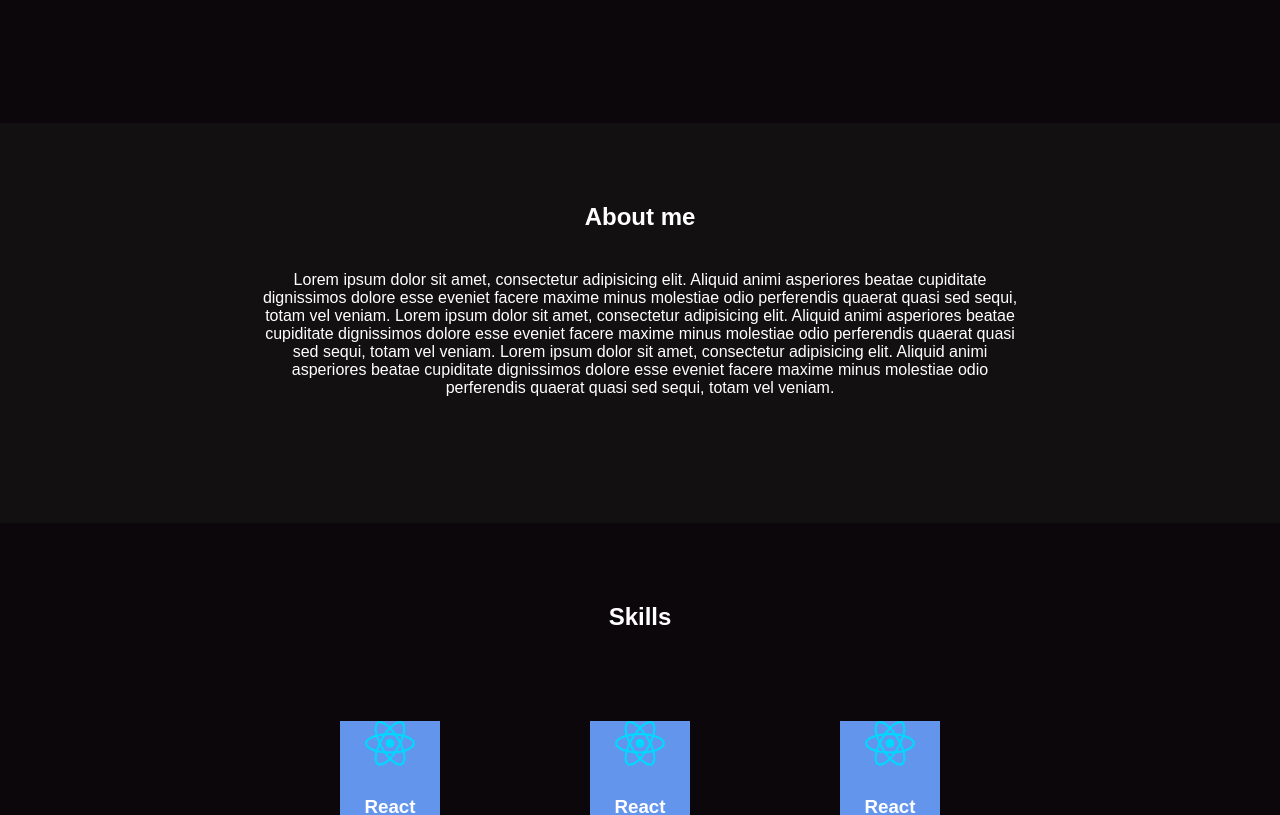
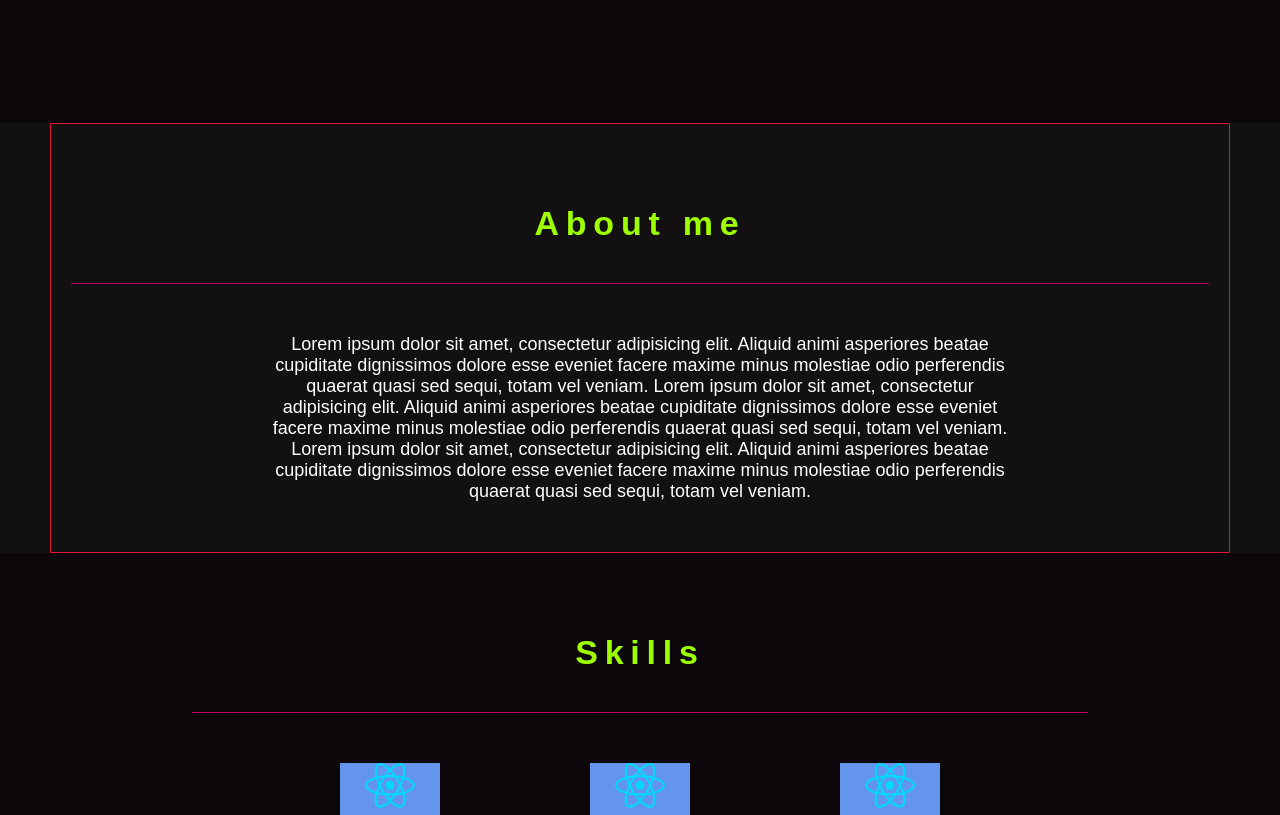
Before and after one commit to oksivasilinka/portfolio, a React app: page / in a window 1280 px wide. Shown: the part 780-1595 px from the top of the page. Built offline with nearby package versions, Linux system fonts and the light colour scheme.

Commit message:
fix styles about me

```diff
--- a/src/components/section-text/section-text.tsx
+++ b/src/components/section-text/section-text.tsx
@@ -3,4 +3,7 @@ import styled from 'styled-components'
 export const SectionText = styled.span`
   display: block;
   text-align: center;
+  font-size: 18px;
+  font-weight: 400;
+  padding: 50px 200px;
 `
--- a/src/components/section-title/section-title.tsx
+++ b/src/components/section-title/section-title.tsx
@@ -1,7 +1,13 @@
 import styled from 'styled-components'
+import { theme } from 'styles/theme'
 
 export const SectionTitle = styled.h2`
   text-align: center;
   padding-top: 80px;
   padding-bottom: 40px;
+  font-size: 34px;
+  font-weight: 700;
+  letter-spacing: 6.8px;
+  color: ${theme.colors.accent};
+  border-bottom: 1px solid ${theme.colors.secondary};
 `
--- a/src/layout/sections/about-me/about-me.tsx
+++ b/src/layout/sections/about-me/about-me.tsx
@@ -1,25 +1,27 @@
 import styled from 'styled-components'
 import { SectionTitle } from 'components/section-title/section-title'
 import { SectionText } from 'components/section-text/section-text'
+import { Container } from 'components/container/container'
 
 export const AboutMe = () => {
   return (
     <StyledAboutMe>
-      <SectionTitle>About me</SectionTitle>
-      <SectionText>
-        Lorem ipsum dolor sit amet, consectetur adipisicing elit. Aliquid animi asperiores beatae cupiditate dignissimos
-        dolore esse eveniet facere maxime minus molestiae odio perferendis quaerat quasi sed sequi, totam vel veniam.
-        Lorem ipsum dolor sit amet, consectetur adipisicing elit. Aliquid animi asperiores beatae cupiditate dignissimos
-        dolore esse eveniet facere maxime minus molestiae odio perferendis quaerat quasi sed sequi, totam vel veniam.
-        Lorem ipsum dolor sit amet, consectetur adipisicing elit. Aliquid animi asperiores beatae cupiditate dignissimos
-        dolore esse eveniet facere maxime minus molestiae odio perferendis quaerat quasi sed sequi, totam vel veniam.
-      </SectionText>
+      <Container>
+        <SectionTitle>About me</SectionTitle>
+        <SectionText>
+          Lorem ipsum dolor sit amet, consectetur adipisicing elit. Aliquid animi asperiores beatae cupiditate
+          dignissimos dolore esse eveniet facere maxime minus molestiae odio perferendis quaerat quasi sed sequi, totam
+          vel veniam. Lorem ipsum dolor sit amet, consectetur adipisicing elit. Aliquid animi asperiores beatae
+          cupiditate dignissimos dolore esse eveniet facere maxime minus molestiae odio perferendis quaerat quasi sed
+          sequi, totam vel veniam. Lorem ipsum dolor sit amet, consectetur adipisicing elit. Aliquid animi asperiores
+          beatae cupiditate dignissimos dolore esse eveniet facere maxime minus molestiae odio perferendis quaerat quasi
+          sed sequi, totam vel veniam.
+        </SectionText>
+      </Container>
     </StyledAboutMe>
   )
 }
 
 const StyledAboutMe = styled.section`
-  background-color: hotpink;
   min-height: 50vh;
-  padding: 0 20%;
 `
```
